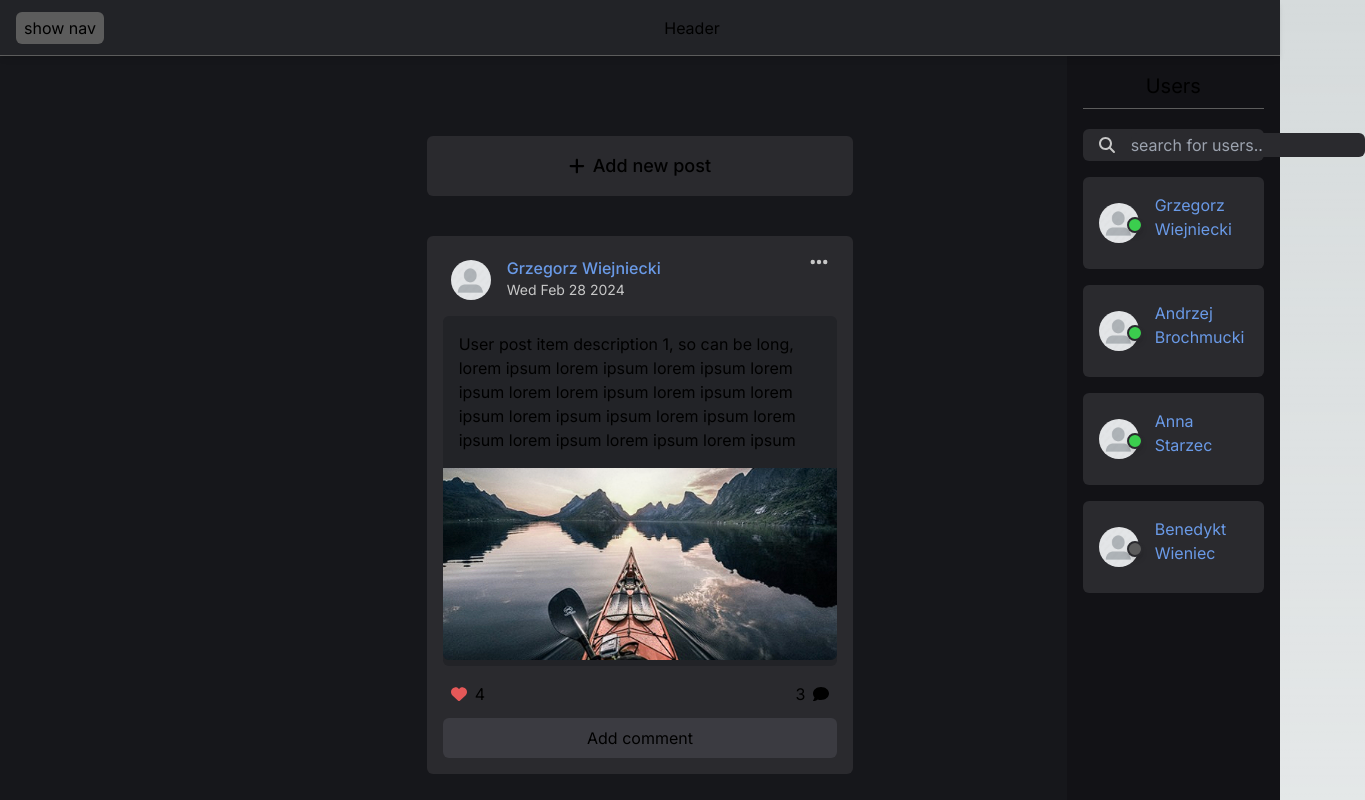
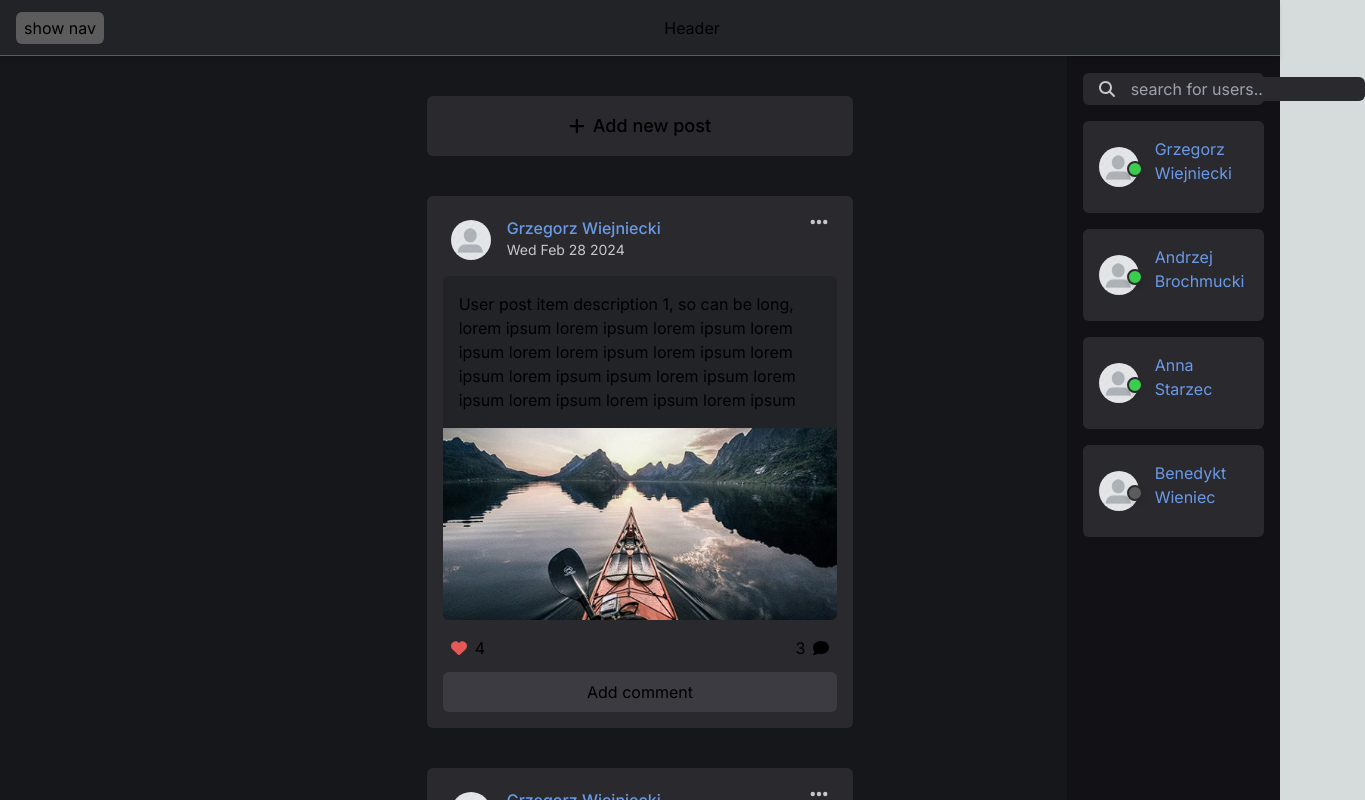
Before and after one commit to S-Lukasz/social-app, a Next.js app: page / in a window 1280 px wide. Shown: the top 800 px of the page, 1365 px wide, since content can reach past the window. Built offline with nearby package versions, Linux system fonts and the light colour scheme.

Commit message:
post changes & user likes display added

```diff
--- a/app/components/Nav.tsx
+++ b/app/components/Nav.tsx
@@ -11,7 +11,7 @@ export default function Nav() {
     <div
       className={
         (isNavOpen ? "translate-x" : "-translate-x-60") +
-        " w-1/6 top-0 bg-my-very-dark sticky flex flex-col shadow-md transition-all duration-500 ease-in-out"
+        " w-1/6 top-14 bottom-0 bg-my-very-dark fixed flex flex-col shadow-md transition-all duration-500 ease-in-out"
       }
     >
       <ul>
--- a/app/components/Post.tsx
+++ b/app/components/Post.tsx
@@ -9,55 +9,73 @@ import {
   faComment,
   faEllipsis,
   faHeart,
-  faThumbsUp,
 } from "@fortawesome/free-solid-svg-icons";
-import { FormEvent, useState } from "react";
+import {
+  Dispatch,
+  FormEvent,
+  MutableRefObject,
+  SetStateAction,
+  useRef,
+  useState,
+} from "react";
+import useClickOutside from "../hooks/useClickOutside";
 
 interface Props {
   post: UserPostItem;
 }
 
+interface LikesProps {
+  setShowLikesView: Dispatch<SetStateAction<boolean>>;
+  showLikesView: boolean;
+  postLikes: number;
+  post: UserPostItem;
+  refToSet: any;
+}
+
+interface UserCommentProps {
+  createComment: (newDescription: string) => void;
+  post: UserPostItem;
+}
+
+interface CommentsProps {
+  showComments: boolean;
+  post: UserPostItem;
+}
+
 export default function Post({ post }: Props) {
-  const [commentDescription, setCommentDescription] = useState("");
-  const [showUserComment, setShowUserComment] = useState(false);
+  const {
+    ref,
+    isOpen: showLikesView,
+    setIsOpen: setShowLikesView,
+  } = useClickOutside();
+
   const [showComments, setShowComments] = useState(false);
-  const [loadLimit, setLoadLimit] = useState(3);
   const [postLikes, setPostLikes] = useState(post.likes.length);
-
-  const loadOffset = 3;
+  const [postComments, setPostComments] = useState(post.comments.length);
 
   const userData = USERS[post.userId];
   const showImg = () => {};
 
-  function createComment() {
-    const comment: PostComment = {
-      userId: CurrentUser.id,
-      likes: 0,
-      date: new Date(),
-      description: commentDescription,
-    };
-
-    post.comments.push(comment);
-    setShowUserComment(false);
-  }
-
   function onLikeAdd() {
-    console.log("likes1: ", post.likes);
-
     if (!post.likes.includes(CurrentUser.id)) post.likes.push(CurrentUser.id);
     else {
       const index = post.likes.indexOf(CurrentUser.id);
       if (index > -1) post.likes.splice(index, 1);
     }
 
-    console.log("likes2: ", post.likes);
-
     setPostLikes(post.likes.length);
   }
 
-  function onDescriptionChange(e: FormEvent<HTMLTextAreaElement>) {
-    const target = e.target as HTMLInputElement;
-    setCommentDescription(target.value);
+  function createComment(newDescription: string) {
+    const comment: PostComment = {
+      userId: CurrentUser.id,
+      likes: 0,
+      date: new Date(),
+      description: newDescription,
+    };
+
+    post.comments.push(comment);
+    setPostComments(post.comments.length);
   }
 
   return (
@@ -81,8 +99,8 @@ export default function Post({ post }: Props) {
           </p>
         </div>
       </div>
-      <div className="bg-my-front-items m-4 rounded-md">
-        <p className="p-4">{post.description}</p>
+      <div className="bg-my-front-items m-4 rounded-md flex flex-col">
+        <p className="p-4 break-words">{post.description}</p>
         <button
           onClick={() => showImg()}
           className={!post.imageUrl ? "hidden" : "w-full h-full "}
@@ -107,21 +125,38 @@ export default function Post({ post }: Props) {
               icon={faHeart}
             ></FontAwesomeIcon>
           </button>
-          <button className="hover:text-my-accent duration-300 transition-all">
-            {postLikes}
-          </button>
+
+          <LikesAndUsers
+            setShowLikesView={setShowLikesView}
+            showLikesView={showLikesView}
+            refToSet={ref}
+            postLikes={postLikes}
+            post={post}
+          ></LikesAndUsers>
         </div>
         <button
           onClick={() => setShowComments(!showComments)}
           className="flex pr-6 pb-3 items-center gap-2"
         >
-          {post.comments.length}
+          {postComments}
           <FontAwesomeIcon
             className="hover:text-my-accent duration-300 transition-all hover:scale-[0.95] hover:rotate-12 cursor-pointer"
             icon={faComment}
           ></FontAwesomeIcon>
         </button>
       </div>
+
+      <Comments showComments={showComments} post={post}></Comments>
+      <UserComment createComment={createComment} post={post}></UserComment>
+    </div>
+  );
+}
+
+function Comments({ showComments, post }: CommentsProps) {
+  const [loadLimit, setLoadLimit] = useState(3);
+  const loadOffset = 3;
+
+  return (
     <div
       className={
         (showComments ? "flex flex-col bg-my-light gap-2 mb-4" : " h-0") +
@@ -156,7 +191,9 @@ export default function Post({ post }: Props) {
                 </div>
               </div>
 
-                <div className=" ml-16 p-2 ">{comment.description}</div>
+              <div className=" ml-16 p-2 break-words">
+                {comment.description}
+              </div>
             </div>
           </div>
         );
@@ -174,7 +211,20 @@ export default function Post({ post }: Props) {
         <FontAwesomeIcon icon={faChevronDown}></FontAwesomeIcon>
       </button>
     </div>
+  );
+}
 
+function UserComment({ post, createComment }: UserCommentProps) {
+  const [commentDescription, setCommentDescription] = useState("");
+  const [showUserComment, setShowUserComment] = useState(false);
+
+  function onDescriptionChange(e: FormEvent<HTMLTextAreaElement>) {
+    const target = e.target as HTMLInputElement;
+    setCommentDescription(target.value);
+  }
+
+  return (
+    <div>
       <div
         className={
           showUserComment
@@ -215,7 +265,10 @@ export default function Post({ post }: Props) {
 
           <button
             disabled={commentDescription === ""}
-            onClick={() => createComment()}
+            onClick={() => {
+              setShowUserComment(false);
+              createComment(commentDescription);
+            }}
             className={
               (commentDescription === ""
                 ? "pointer-events-none bg-my-light text-my-text-medium"
@@ -242,3 +295,74 @@ export default function Post({ post }: Props) {
     </div>
   );
 }
+
+function LikesAndUsers({
+  setShowLikesView,
+  refToSet,
+  showLikesView,
+  postLikes,
+  post,
+}: LikesProps) {
+  const maxLikeItemCount = 3;
+
+  return (
+    <div ref={refToSet}>
+      <div className="flex relative ">
+        <button
+          onClick={() => setShowLikesView(!showLikesView)}
+          className="hover:text-my-accent duration-300 transition-all"
+        >
+          {postLikes}
+        </button>
+
+        <div
+          className={
+            (showLikesView ? "h-auto w-72 max-h-60 p-4" : "h-0 w-0") +
+            " absolute left-4 bottom-6 bg-my-very-light rounded-md flex overflow-y-auto transition-all duration-300"
+          }
+        >
+          <div
+            className={
+              postLikes !== 0 || !showLikesView
+                ? "hidden"
+                : "basis-full shrink-0"
+            }
+          >
+            No likes yet
+          </div>
+
+          <ul
+            className={showLikesView ? " w-full flex flex-col gap-2" : "hidden"}
+          >
+            {post.likes.map((like, index) => {
+              const userData = USERS[like];
+              return (
+                <li key={index}>
+                  <button className="w-full h-full p-4 flex gap-3 items-center rounded-md bg-my-light hover:bg-my-front-items transition-colors duration-300 text-my-accent hover:text-my-text-light">
+                    <img
+                      className="w-8 h-8 rounded-full"
+                      src={userData.avatarUrl}
+                      alt={"avatar_user_" + userData.id}
+                    />
+                    <div className="flex flex-col">
+                      <p className="font-medium">
+                        {userData.name} {userData.surname}
+                      </p>
+                    </div>
+                  </button>
+                </li>
+              );
+            })}
+            <div
+              className={
+                post.likes.length <= maxLikeItemCount
+                  ? "hidden"
+                  : "min-h-1 w-full flex"
+              }
+            />
+          </ul>
+        </div>
+      </div>
+    </div>
+  );
+}
--- /dev/null
+++ b/app/components/UserList.tsx
@@ -0,0 +1,35 @@
+"use client";
+
+import { FontAwesomeIcon } from "@fortawesome/react-fontawesome";
+import { USERS } from "../consts";
+import { faMagnifyingGlass } from "@fortawesome/free-solid-svg-icons";
+import ActiveUser from "./ActiveUser";
+
+export default function UserList() {
+  return (
+    <div className="w-1/6 bg-my-very-dark fixed top-0 bottom-0 right-0">
+      <div className=" text-center w-full text-xl mt-4 ">
+        Users
+        <div className="border-b border-my-text-dark mx-4 mt-2"></div>
+      </div>
+      <div className="flex flex-col my-1 gap-4 p-4">
+        <div className="flex items-center bg-my-light p-4 rounded-md w-full text-base px-4 py-1 relative">
+          <input
+            // onInput={(e) => onMinPriceChanged(e)}
+            className="bg-my-light rounded-md ml-8"
+            placeholder="search for users.."
+            type="text"
+          />
+          <FontAwesomeIcon
+            className="text-my-text-light absolute left-4"
+            icon={faMagnifyingGlass}
+          />
+        </div>
+
+        {USERS.map((user, i) => (
+          <ActiveUser key={"active_user_key_" + i} user={user}></ActiveUser>
+        ))}
+      </div>
+    </div>
+  );
+}
--- a/app/globals.css
+++ b/app/globals.css
@@ -31,3 +31,21 @@ body {
     text-wrap: balance;
   }
 }
+
+::-webkit-scrollbar {
+  width: 10px;
+}
+
+::-webkit-scrollbar-track {
+  background: #c7c7c7;
+  border-radius: 10px;
+}
+
+::-webkit-scrollbar-thumb {
+  background: #5c5c5c;
+  border-radius: 10px;
+}
+
+::-webkit-scrollbar-thumb:hover {
+  background: #222327;
+}
--- /dev/null
+++ b/app/hooks/useClickOutside.ts
@@ -0,0 +1,30 @@
+import { useEffect, useRef, useState } from "react";
+
+type UseClickOutsideProps = {
+  initiallyOpen?: boolean;
+};
+
+const useClickOutside = ({
+  initiallyOpen = false,
+}: UseClickOutsideProps = {}) => {
+  const [isOpen, setIsOpen] = useState(initiallyOpen);
+  const ref = useRef<any>(null);
+
+  const handleDocumentClick = (e: MouseEvent) => {
+    if (ref.current && !ref.current.contains(e.target as Node)) {
+      setIsOpen(false);
+    }
+  };
+
+  useEffect(() => {
+    document.addEventListener("click", handleDocumentClick);
+
+    return () => {
+      document.removeEventListener("click", handleDocumentClick);
+    };
+  }, []);
+
+  return { isOpen, setIsOpen, ref };
+};
+
+export default useClickOutside;
--- a/app/layout.tsx
+++ b/app/layout.tsx
@@ -3,6 +3,8 @@ import { Inter } from "next/font/google";
 import "./globals.css";
 import ContextWrapper from "./components/ContextWrapper";
 import Header from "./components/Header";
+import Nav from "./components/Nav";
+import UserList from "./components/UserList";
 
 const inter = Inter({ subsets: ["latin"] });
 
@@ -21,7 +23,9 @@ export default function RootLayout({
       <body className={inter.className}>
         <ContextWrapper>
           <Header />
+          <Nav />
           {children}
+          <UserList />
         </ContextWrapper>
       </body>
     </html>
--- a/app/page.tsx
+++ b/app/page.tsx
@@ -1,19 +1,15 @@
 "use client";
 
+import Post from "./components/Post";
+import NewPostPopup from "./components/NewPostPopup";
 import { FontAwesomeIcon } from "@fortawesome/react-fontawesome";
-import ActiveUser from "./components/ActiveUser";
-import Nav from "./components/Nav";
-import Post from "./components/Post";
-import { USERS, USER_POST_ITEMS, UserPostItem } from "./consts";
 import { faPlus } from "@fortawesome/free-solid-svg-icons";
-import { faMagnifyingGlass } from "@fortawesome/free-solid-svg-icons/faMagnifyingGlass";
-import NewPostPopup from "./components/NewPostPopup";
 import { useContext, useEffect, useState } from "react";
 import { PostContext } from "./components/ContextWrapper";
+import { USER_POST_ITEMS, UserPostItem } from "./consts";
 
 export default function Home() {
   const { setIsNewPostActive } = useContext(PostContext);
-
   const [posts, setPosts] = useState<UserPostItem[]>([]);
 
   useEffect(() => {
@@ -27,8 +23,8 @@ export default function Home() {
   return (
     <main className=" bg-my-dark flex min-h-screen justify-between">
       <NewPostPopup onNewPostAdded={onNewPostAdded}></NewPostPopup>
-      <Nav></Nav>
-      <div className="flex flex-col my-20 gap-10 w-1/3">
+
+      <div className="flex flex-col my-10 gap-10 w-1/3 m-auto">
         <button
           onClick={() => setIsNewPostActive(true)}
           className="flex items-center bg-my-light rounded-md p-4 hover:bg-my-front-items duration-300 transition-colors hover:text-my-accent "
@@ -41,30 +37,6 @@ export default function Home() {
           <Post key={"post_key_" + i} post={post}></Post>
         ))}
       </div>
-      <div className="w-1/6 bg-my-very-dark">
-        <div className=" text-center w-full text-xl mt-4 ">
-          Users
-          <div className="border-b border-my-text-dark mx-4 mt-2"></div>
-        </div>
-        <div className="flex flex-col my-1 gap-4 p-4">
-          <div className="flex items-center bg-my-light p-4 rounded-md w-full text-base px-4 py-1 relative">
-            <input
-              // onInput={(e) => onMinPriceChanged(e)}
-              className="bg-my-light rounded-md ml-8"
-              placeholder="search for users.."
-              type="text"
-            />
-            <FontAwesomeIcon
-              className="text-my-text-light absolute left-4"
-              icon={faMagnifyingGlass}
-            />
-          </div>
-
-          {USERS.map((user, i) => (
-            <ActiveUser key={"active_user_key_" + i} user={user}></ActiveUser>
-          ))}
-        </div>
-      </div>
     </main>
   );
 }
```
Lines whose indentation alone changed are shown as unchanged.
